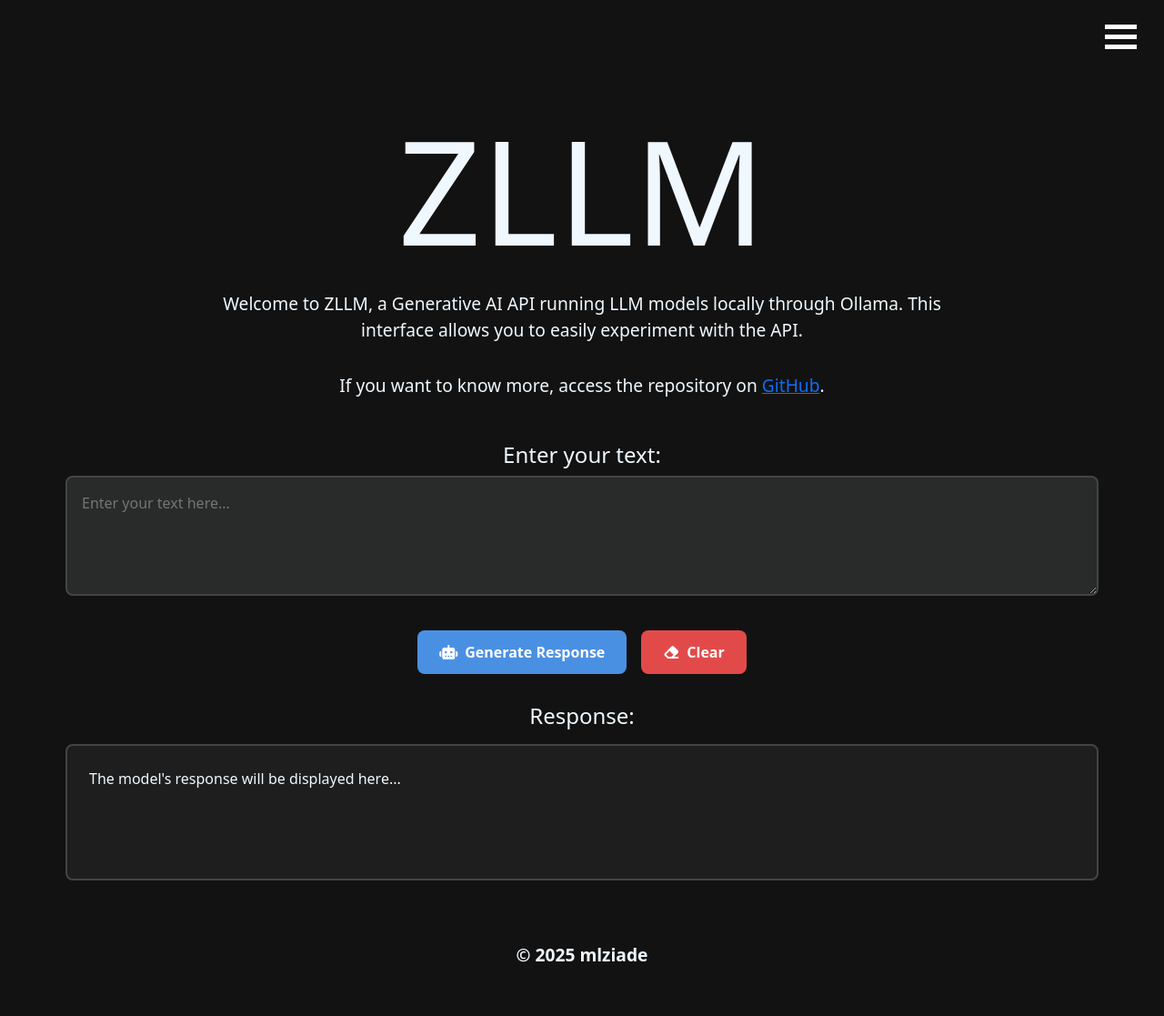
After one commit to mlziade/portifolio-mlziade, a Django app: page /portifolio/projects/zllm/?lang=en in a window 1280 px wide. The commit adds this page. Shown: the whole page at 91% size. Run offline with Django 5.2, Linux system fonts and the light colour scheme; some libraries are stand-ins or nearby versions.

Commit message:
Add ZLLM "try out" project page with API integration, rate limiting and styling improvements

```diff
--- /dev/null
+++ b/portifolio/static/zllm.css
@@ -0,0 +1,142 @@
+.container {
+    display: flex;
+    flex-direction: column;
+    justify-content: center;
+    align-items: center;
+    min-height: calc(100vh - 160px);
+    text-align: center;
+    padding: 2rem;
+    max-width: 1200px;
+    margin: 0 auto;
+}
+
+p {
+    color: aliceblue;
+    font-size: 1.2rem;
+    margin-bottom: 2rem;
+}
+
+.container h1 {
+    font-size: 10rem;
+    margin-bottom: 1rem;
+    color: aliceblue;
+}
+
+.input, .output {
+    width: 100%;
+    margin: 1rem 0;
+}
+
+h2 {
+    color: aliceblue;
+    margin-bottom: 0.5rem;
+    font-size: 1.5rem;
+}
+
+textarea#inputText {
+    width: 100%;
+    padding: 1rem;
+    border-radius: 8px;
+    border: 2px solid #444;
+    background-color: rgba(240, 248, 255, 0.1);
+    color: aliceblue;
+    font-size: 1rem;
+    resize: vertical;
+    min-height: 100px;
+    transition: all 0.3s ease;
+}
+
+textarea#inputText:focus {
+    outline: none;
+    border-color: #4a90e2;
+    box-shadow: 0 0 10px rgba(74, 144, 226, 0.5);
+}
+
+.buttons {
+    display: flex;
+    gap: 1rem;
+    margin: 1rem 0;
+    justify-content: center;
+}
+
+button {
+    padding: 0.75rem 1.5rem;
+    border-radius: 8px;
+    border: none;
+    font-size: 1rem;
+    font-weight: bold;
+    cursor: pointer;
+    transition: all 0.2s ease;
+    display: flex;
+    align-items: center;
+    gap: 0.5rem;
+}
+
+#generateButton {
+    background-color: #4a90e2;
+    color: white;
+}
+
+#generateButton:hover {
+    background-color: #357ac1;
+    transform: translateY(-2px);
+}
+
+#clearButton {
+    background-color: #e24a4a;
+    color: white;
+}
+
+#clearButton:hover {
+    background-color: #c13535;
+    transform: translateY(-2px);
+}
+
+.output-text {
+    background-color: rgba(240, 248, 255, 0.05);
+    border-radius: 8px;
+    padding: 1.5rem;
+    min-height: 150px;
+    text-align: left;
+    color: aliceblue;
+    border: 2px solid #444;
+    margin-top: 1rem;
+    white-space: pre-wrap;
+    overflow-wrap: break-word;
+}
+
+.loading {
+    display: inline-block;
+    width: 1.5rem;
+    height: 1.5rem;
+    border: 3px solid rgba(255, 255, 255, 0.3);
+    border-radius: 50%;
+    border-top-color: white;
+    animation: spin 1s ease-in-out infinite;
+}
+
+@keyframes spin {
+    to { transform: rotate(360deg); }
+}
+
+@media (max-width: 768px) {
+    .container h1 {
+        font-size: 5rem;
+    }
+
+    .buttons {
+        flex-direction: column;
+    }
+}
+
+.intro-text {
+    color: aliceblue;
+    margin-bottom: 2rem;
+    max-width: 800px;
+}
+
+.output h2 {
+    color: aliceblue;
+    margin-bottom: 0.5rem;
+    font-size: 1.5rem;
+}
--- /dev/null
+++ b/portifolio/static/zllm.js
@@ -0,0 +1,84 @@
+document.addEventListener('DOMContentLoaded', function() {
+    const inputText = document.getElementById('inputText');
+    const generateButton = document.getElementById('generateButton');
+    const outputText = document.getElementById('outputText');
+    const clearButton = document.getElementById('clearButton');
+    const loadingSpinner = document.getElementById('loadingSpinner');
+
+    generateButton.addEventListener('click', function() {
+        const prompt = inputText.value;
+
+        // Show loading spinner
+        loadingSpinner.style.display = 'inline-block';
+        generateButton.disabled = true; // Disable the button while loading
+
+        fetch('/portifolio/projects/zllm/generate_text/', {
+            method: 'POST',
+            headers: {
+                'Content-Type': 'application/json',
+                'X-CSRFToken': getCookie('csrftoken')  // Include CSRF token
+            },
+            body: JSON.stringify({ prompt: prompt })
+        })
+        .then(response => {
+            if (response.status === 429) {
+                throw new Error('RATE_LIMIT_EXCEEDED');
+            } else if (!response.ok) {
+                throw new Error(`HTTP error! Status: ${response.status}`);
+            }
+            return response.json();
+        })
+        .then(data => {
+            // Hide loading spinner
+            loadingSpinner.style.display = 'none';
+            generateButton.disabled = false; // Re-enable the button
+            console.log(data); // Log the response data for debugging
+            if (data.hasOwnProperty('response')) {
+                outputText.textContent = data.response;
+            } else if (data.hasOwnProperty('error')) {
+                outputText.textContent = `Error: ${data.error}`;
+            } else {
+                outputText.textContent = 'Unexpected response format.';
+            }
+        })
+        .catch(error => {
+            console.error('Error:', error);
+            // Hide loading spinner
+            loadingSpinner.style.display = 'none';
+            generateButton.disabled = false; // Re-enable the button
+
+            if (error.message === 'RATE_LIMIT_EXCEEDED') {
+                outputText.textContent = 'Rate limit exceeded. You can only send 5 messages per minute. Wait a few seconds before making another request.';
+                // Optionally disable the button for a minute
+                generateButton.disabled = true;
+                setTimeout(() => {
+                    generateButton.disabled = false;
+                }, 60000); // Re-enable after 1 minute
+            } else {
+                outputText.textContent = `An error occurred: ${error.message}`;
+            }
+        });
+    });
+
+    clearButton.addEventListener('click', function() {
+        inputText.value = '';
+        outputText.textContent = '';
+    });
+
+    // Function to get CSRF token from cookies
+    function getCookie(name) {
+        let cookieValue = null;
+        if (document.cookie && document.cookie !== '') {
+            const cookies = document.cookie.split(';');
+            for (let i = 0; i < cookies.length; i++) {
+                const cookie = cookies[i].trim();
+                // Does this cookie string begin with the name we want?
+                if (cookie.substring(0, name.length + 1) === (name + '=')) {
+                    cookieValue = decodeURIComponent(cookie.substring(name.length + 1));
+                    break;
+                }
+            }
+        }
+        return cookieValue;
+    }
+});
--- /dev/null
+++ b/portifolio/templates/zllm_en.html
@@ -0,0 +1,48 @@
+{% extends "base.html" %}
+
+{% block title %}
+    mlziade | zllm
+{% endblock %}
+
+{% block extra_css %}
+    {% load static %}
+    <link rel="stylesheet" href="{% static 'zllm.css' %}">
+    <link rel="stylesheet" href="https://cdnjs.cloudflare.com/ajax/libs/font-awesome/6.4.0/css/all.min.css">
+{% endblock %}
+
+{% block content %}
+    <div class="container">
+        <h1>ZLLM</h1>
+
+        <p class="intro-text">
+            Welcome to ZLLM, a Generative AI API running LLM models locally through Ollama. This interface allows you to easily experiment with the API.
+        </p>
+
+        <p class="intro-text">
+            If you want to know more, access the repository on <a href="https://github.com/mlziade/zllm" target="_blank">GitHub</a>.
+        </p>
+
+        <div class="input">
+            <h2>Enter your text:</h2>
+            <textarea id="inputText" rows="4" placeholder="Enter your text here..."></textarea>
+        </div>
+
+        <div class="buttons">
+            <button id="generateButton">
+                <i class="fas fa-robot"></i> Generate Response
+                <span id="loadingSpinner" class="loading" style="display: none;"></span>
+            </button>
+            <button id="clearButton">
+                <i class="fas fa-eraser"></i> Clear
+            </button>
+        </div>
+
+        <div class="output">
+            <h2>Response:</h2>
+            <div id="outputText" class="output-text">The model's response will be displayed here...</div>
+        </div>
+    </div>
+
+    {% load static %}
+    <script src="{% static 'zllm.js' %}"></script>
+{% endblock %}
--- a/portifolio/urls.py
+++ b/portifolio/urls.py
@@ -5,6 +5,8 @@ from .views import (
     ContactView,
     ResumeView,
     ProjectsView,
+    TryoutZllmView,
+    generate_text
 )
 
 app_name = 'portifolio'
@@ -15,4 +17,6 @@ urlpatterns = [
     path('resume/', ResumeView.as_view(), name='resume'),
     path('projects/', ProjectsView.as_view(), name='projects'),
     path('contact/', ContactView.as_view(), name='contact'),
+    path('projects/zllm/', TryoutZllmView.as_view(), name='tryout_zllm'),
+    path('projects/zllm/generate_text/', generate_text, name='generate_text'),
 ]
--- a/portifolio/views.py
+++ b/portifolio/views.py
@@ -1,6 +1,20 @@
 from django.shortcuts import render
 from django.views import View
 from django.shortcuts import redirect
+from django.http import JsonResponse
+
+import requests
+import json
+import os
+from dotenv import load_dotenv
+
+from rest_framework.decorators import api_view, throttle_classes
+from rest_framework.throttling import AnonRateThrottle
+from rest_framework.response import Response
+
+
+# Load environment variables from the .env file
+load_dotenv()
 
 class HomeView(View):
     def get(self, request):
@@ -58,3 +72,82 @@ class ContactView(View):
         if lang not in ['pt-br', 'en']:
             lang = 'pt-br'
         return render(request, f'contact_{lang}.html', {'current_lang': lang})
+
+class TryoutZllmView(View):
+    def get(self, request):
+        # Access the correct template based on the language
+        # For example: home_pt-br.html or home_en.html
+        lang = request.GET.get('lang')
+
+        # Defaults to pt-br if no language or a invalid language is provided
+        if lang not in ['pt-br', 'en']:
+            lang = 'pt-br'
+        return render(request, f'zllm_{lang}.html', {'current_lang': lang})
+
+
+# Authenticates with ZLLM and returns the token.
+def get_zllm_token():
+    ZLLM_BASE_URL = os.getenv("ZLLM_BASE_URL")
+    ZLLM_API_KEY = os.getenv("ZLLM_API_KEY")
+
+    headers = {'Content-Type': 'application/json'}
+    data = {'api_key': ZLLM_API_KEY}
+    try:
+        response = requests.post(
+            url=f"{ZLLM_BASE_URL}/auth",
+            headers=headers,
+            data=json.dumps(data)
+        )
+
+        response.raise_for_status()
+        return response.json()['token']
+    except requests.exceptions.RequestException as e:
+        print(f"Error authenticating with ZLLM: {e}")
+        return None
+
+@api_view(['POST'])
+@throttle_classes([AnonRateThrottle])
+def generate_text(request):
+    if request.method != 'POST':
+        return JsonResponse({'error': 'Only POST method is allowed'}, status=405)
+
+    # Parse the JSON data from request body
+    try:
+        data = json.loads(request.body)
+        prompt = data.get('prompt')
+    except json.JSONDecodeError:
+        return JsonResponse({'error': 'Invalid JSON'}, status=400)
+
+    if not prompt:
+        return JsonResponse({'error': 'Prompt is required'}, status=400)
+
+    # Authenticate with ZLLM and get the token
+    token = get_zllm_token()
+    if not token:
+        return JsonResponse({'error': 'Failed to authenticate with ZLLM'}, status=500)
+
+    ZLLM_BASE_URL = os.getenv("ZLLM_BASE_URL")
+    ZLLM_MODEL_NAME = os.getenv("ZLLM_MODEL_NAME")
+
+    headers = {
+        'Content-Type': 'application/json',
+        'Authorization': f'Bearer {token}'
+    }
+
+    # Prepare the data for the request
+    data = {
+        'prompt': prompt,
+        'model': ZLLM_MODEL_NAME,
+    }
+
+    try:
+        response = requests.post(
+            url=f"{ZLLM_BASE_URL}/generate",
+            headers=headers,
+            data=json.dumps(data)
+        )
+
+        response.raise_for_status()
+        return JsonResponse(response.json())
+    except requests.exceptions.RequestException as e:
+        return JsonResponse({'error': str(e)}, status=500)
--- a/pyproject.toml
+++ b/pyproject.toml
@@ -8,4 +8,7 @@ dependencies = [
     "django>=5.1.7",
     "django-bootstrap5>=25.1",
     "django-extensions>=3.2.3",
+    "djangorestframework>=3.16.0",
+    "python-dotenv>=1.1.0",
+    "requests>=2.32.3",
 ]
```
Also changed, not shown: portifolio/static/projects.css (+27 -0 lines), portifolio/templates/projects_en.html (+18 -4 lines), portifolio/templates/projects_pt-br.html (+18 -4 lines), portifolio/templates/zllm_pt-br.html (added, +48 -0 lines), portifolio_mlziade/settings.py (+17 -0 lines), 1 other file.
